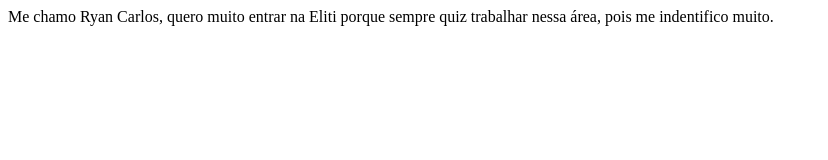
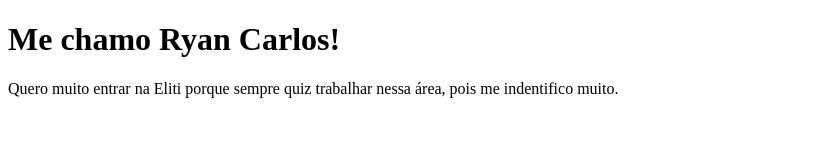
Before and after one commit to RyanCarlos002/Desafio-Eliti, a plain HTML site: page index.html in a window 1280 px wide. Shown: the whole page, without its empty margins (0-828 px from the left). Drawn offline with Linux system fonts and the light colour scheme.

Commit message:
index.html

```diff
--- a/index.html
+++ b/index.html
@@ -1,10 +1,18 @@
 
+<!DOCTYPE html>
 <html>
 <head>
 <meta charset="UTF-8"/>
 <title>Meu Nome</title>
 </head>
 <body>
-  Me chamo Ryan Carlos, quero muito entrar na Eliti porque sempre quiz trabalhar nessa área, pois me indentifico muito.
+<h1>
+    Me chamo Ryan Carlos!
+</h1>
+
+<p>
+    Quero muito entrar na Eliti porque sempre quiz trabalhar nessa área, pois me indentifico muito.
+</p>
+
 </body>
 </html>
```
